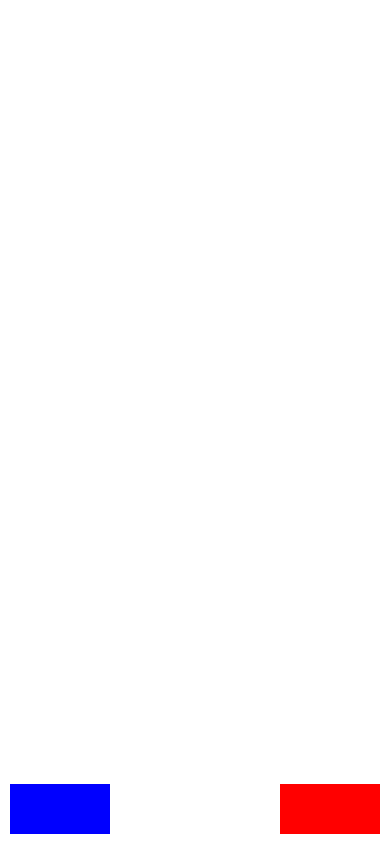
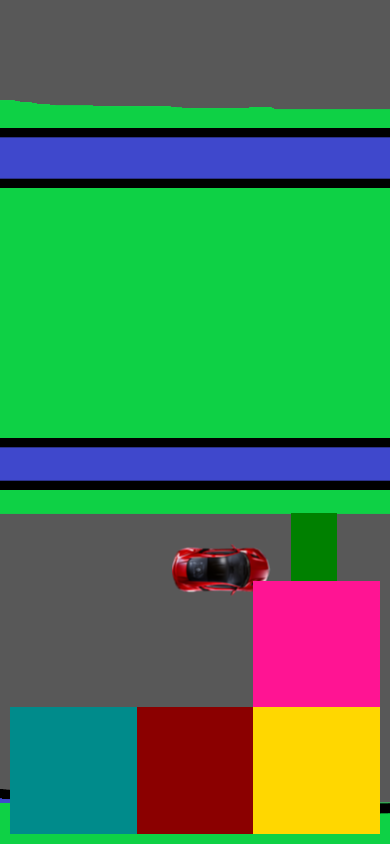
Before and after one commit to JavaGrinko/race-mobile, a website built with webpack: page public/index.html in a window 390 px wide. Shown: the top 844 px of the page. Built offline with nearby package versions, Linux system fonts and the light colour scheme; what dat.gui would draw is missing.

Commit message:
экранные кнопки

```diff
--- a/package.json
+++ b/package.json
@@ -5,7 +5,7 @@
   "main": "index.js",
   "scripts": {
     "build": "webpack --mode production",
-    "start": "webpack-dev-server --open --host 0.0.0.0",
+    "start": "webpack-dev-server --open",
     "apk": "docker run -it -v \"$(pwd)\":/workspace -w /workspace javagrinko/docker-cordova bash ./build.sh",
     "clean": "rm -rf build/ www/ project/"
   },
--- a/public/index.html
+++ b/public/index.html
@@ -1,10 +1,18 @@
 <html>
+
 <head>
     <title>Race mobile</title>
+    <meta name="format-detection" content="telephone=no" />
+    <meta name="msapplication-tap-highlight" content="no" />
+    <meta name="viewport"
+        content="user-scalable=no, initial-scale=1, maximum-scale=1, minimum-scale=1, width=device-width" />
+    <meta http-equiv="Content-Security-Policy"
+        content="default-src * 'unsafe-inline' gap:; style-src 'self' 'unsafe-inline'; media-src *" />
     <link rel="stylesheet" href="style.css">
     <script src="bundle.js"></script>
     <script src="cordova.js"></script>
 </head>
+
 <body>
     <div id="game-container">
         <div class="left-side">
@@ -15,7 +23,7 @@
             <div id="move-forward-button"></div>
             <div id="move-back-button"></div>
         </div>
-            <canvas id="canvas"></canvas>
     </div>
 </body>
+
 </html>
--- a/public/style.css
+++ b/public/style.css
@@ -1,4 +1,11 @@
+* {
+    -webkit-tap-highlight-color: rgba(0,0,0,0); /* make transparent link selection, adjust last value opacity 0 to 1.0 */
+}
+
 body {
+    -webkit-touch-callout: none;                /* prevent callout to copy image, etc when tap to hold */
+    -webkit-text-size-adjust: none;             /* prevent webkit from resizing text to fit */
+    -webkit-user-select: none;                  /* prevent copy paste, to allow, change 'none' to 'text' */
     width: 100%;
     height: 100%;
     margin: 0;
@@ -14,16 +21,50 @@ body {
     position: absolute;
     bottom: 10px;
     left: 10px;
-    width: 100px;
-    height: 50px;
-    background-color: blue;
+    width: 30vh;
+    height: 15vh;
+    display: flex;
 }
 
 .right-side {
     position: absolute;
     right: 10px;
     bottom: 10px;
-    width: 100px;
-    height: 50px;
-    background-color: red;
+    width: 15vh;
+    height: 30vh;
+    display: flex;
+    flex-direction: column;
 }
+
+#left-button, #right-button, #move-forward-button, #move-back-button {
+    width: 100%;
+    height: 100%;
+}
+
+#left-button:active, #right-button:active, #move-forward-button:active, #move-back-button:active {
+    width: 95%;
+    height: 95%;
+    margin: 2.5%;
+}
+
+#move-forward-button {
+    background-color: deeppink;
+}
+
+#move-back-button {
+    background-color: gold;
+}
+
+#left-button {
+    background-color: darkcyan;
+}
+
+#right-button {
+    background-color: darkred;
+}
+
+#game-container {
+    position: absolute;
+    width: 100%;
+    height: 100%;
+}
--- a/src/game/gui.js
+++ b/src/game/gui.js
@@ -1,3 +1,24 @@
+import $ from 'jquery';
+
 export default class Gui {
+    constructor(world) {
+        this.world = world;
+        $("#move-forward-button").on('touchstart', (event) => this.startMethod(event, "increaseSpeed"));
+        $("#move-forward-button").on('touchend', (event) => this.endMethod(event, "increaseSpeed"));
 
+        $("#move-back-button").on('touchstart', (event) => this.startMethod(event, "decreaseSpeed"));
+        $("#move-back-button").on('touchend', (event) => this.endMethod(event, "decreaseSpeed"));
+    }
+
+    startMethod = (event, method) => {
+        event.preventDefault();
+        const { world } = this;
+        this[method + "Interval"] =
+            setInterval(() => world.player[method](), 10);
+    }
+
+    endMethod = (event, method) => {
+        event.preventDefault();
+        clearInterval(this[method + "Interval"]);
+    }
 }
--- a/src/game/world.js
+++ b/src/game/world.js
@@ -104,7 +104,7 @@ export default class World {
         let game = document.createElement("canvas");
         game.width = width;
         game.height = height;
-        document.body.appendChild(game);
+        document.getElementById("game-container").appendChild(game);
         return {
             canvas: game.getContext("2d"),
             domElement: game
--- a/src/scripts.js
+++ b/src/scripts.js
@@ -1,4 +1,5 @@
 import { LEVELS } from "./config/levels";
+import Gui from "./game/gui";
 import World from "./game/world";
 import controls from "./system/controls";
 import DatConfig from "./system/dat.config";
@@ -14,6 +15,7 @@ function deviceReady() {
     }, LEVELS.TRACK);
     world.controls = controls;
     world.start();
+    new Gui(world);
     new DatConfig(world);
     window.world = world;
 
```
Lines whose indentation alone changed are shown as unchanged.
